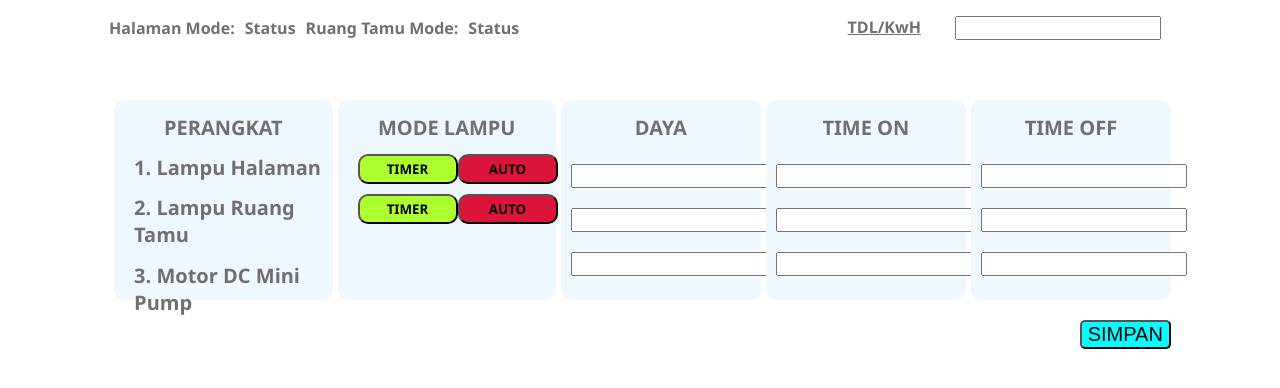
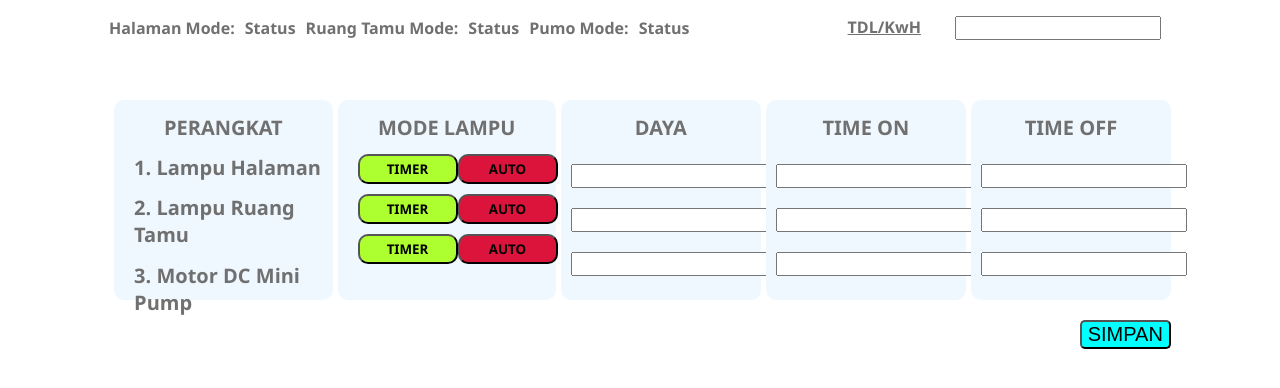
Before and after one commit to ASNProject/Website-IoT-Firebase, a plain HTML site: page setting.html in a window 1280 px wide. Shown: the part 78-466 px from the top of the page. Drawn offline with Linux system fonts and the light colour scheme; no server answers.

Commit message:
Update 2

```diff
--- a/setting.html
+++ b/setting.html
@@ -92,6 +92,28 @@
         >
           Status
         </p>
+        <p
+          style="
+            font-family: 'Segoe UI', Tahoma, Geneva, Verdana, sans-serif;
+            color: #707070;
+            margin-left: 10px;
+            font-weight: bold;
+          "
+        >
+          Pumo Mode:
+        </p>
+        <p
+          style="
+            font-family: 'Segoe UI', Tahoma, Geneva, Verdana, sans-serif;
+            color: #707070;
+            font-weight: bold;
+            margin-left: 10px;
+          "
+          id="pumpstatus"
+        >
+          Status
+        </p>
+
         <nav></nav>
         <div class="collapse navbar-collapse" id="navbarCollapse">
           <div class="navbar-nav">
@@ -229,6 +251,38 @@
             <div class="col" style="margin-right: 20px">
               <button
                 onclick="halamanauto()"
+                style="
+                  background-color: crimson;
+                  height: 30px;
+                  width: 100px;
+                  font-family: 'Segoe UI', Tahoma, Geneva, Verdana, sans-serif;
+                  font-weight: bold;
+                  border-radius: 10px;
+                "
+              >
+                AUTO
+              </button>
+            </div>
+          </div>
+          <div class="row" style="margin-top: 10px">
+            <div class="col" style="margin-left: 20px">
+              <button
+                onclick="pumptimer()"
+                style="
+                  background-color: greenyellow;
+                  height: 30px;
+                  width: 100px;
+                  font-family: 'Segoe UI', Tahoma, Geneva, Verdana, sans-serif;
+                  font-weight: bold;
+                  border-radius: 10px;
+                "
+              >
+                TIMER
+              </button>
+            </div>
+            <div class="col" style="margin-right: 20px">
+              <button
+                onclick="pumpauto()"
                 style="
                   background-color: crimson;
                   height: 30px;
@@ -410,6 +464,7 @@
 
       var halaman = document.getElementById("halamanstatus");
       var ruangtamu = document.getElementById("ruangtamustatus");
+      var pump = document.getElementById("pumpstatus");
       var dhalaman = document.getElementById("dayahalaman");
       var druangtamu = document.getElementById("dayaruangtamu");
       var dpump = document.getElementById("dayapump");
@@ -442,6 +497,17 @@
       function halamanauto() {
         firebase.database().ref("modehalaman").set("AUTO");
       }
+      //Pump
+      dbRef
+        .child("modepump")
+        .on("value", (snap) => (pump.innerText = snap.val()));
+      function pumptimer() {
+        firebase.database().ref("modepump").set("TIMER");
+      }
+      function pumpauto() {
+        firebase.database().ref("modepump").set("AUTO");
+      }
+
       //Button Simpan
       function btnsimpan() {
         var dayahalaman = document.getElementById("dayahalaman");
```
